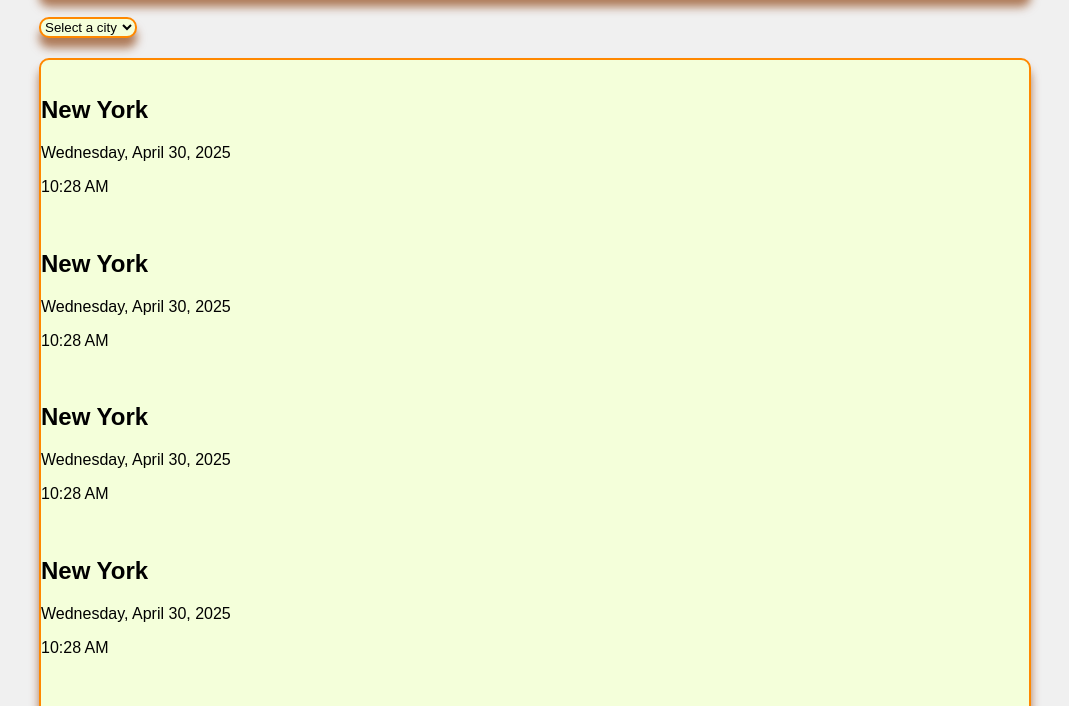
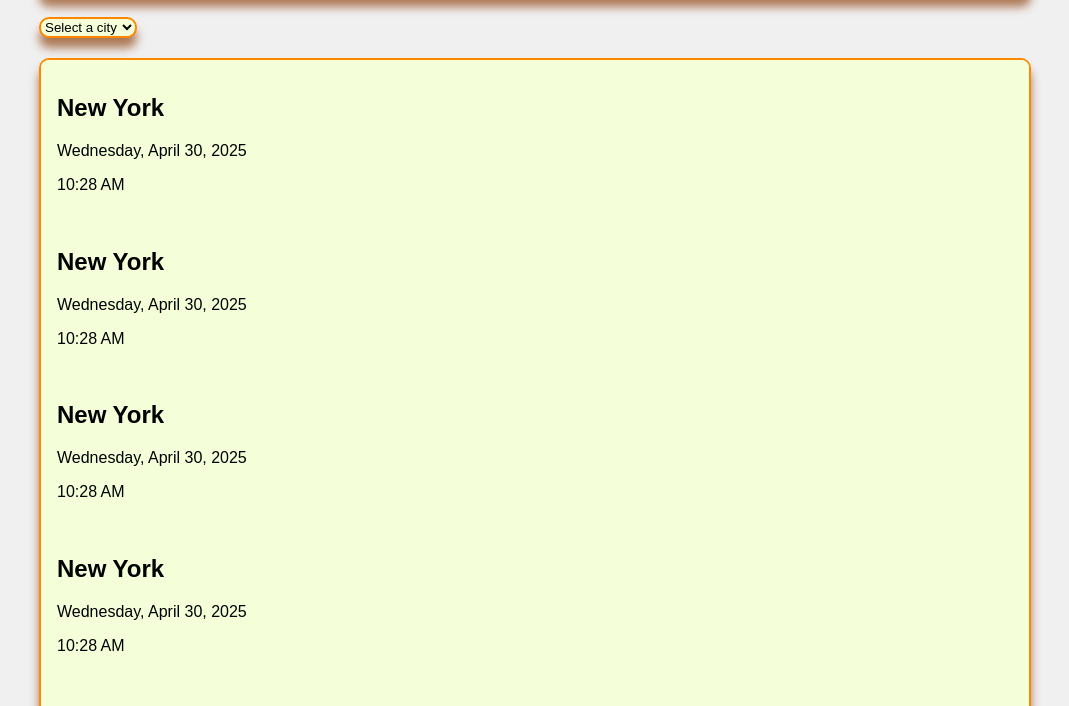
Before and after one commit to pharmermichelle/world-clock, a plain HTML site: page index.html in a window 1280 px wide. Shown: the part 85-791 px from the top of the page, without its empty margins (105-1174 px from the left). Drawn offline with Linux system fonts and the light colour scheme.

Commit message:
small style change

```diff
--- a/src/style.css
+++ b/src/style.css
@@ -21,9 +21,20 @@ h1 {
   color: #333;
 }
 .clock-container {
+  overflow: auto;
+  max-width: 90%;
+  box-sizing: border-box;
+  padding: 1rem;
   display: flex;
   justify-content: center;
   align-items: vertical;
   flex-direction: column;
   height: 100vh;
 }
+.clock {
+  word-wrap: break-word; /* ensures long text wraps */
+  overflow-wrap: break-word;
+  white-space: normal; /* prevent text from staying on one line */
+  max-width: 89%;
+  box-sizing: border-box;
+}
```
